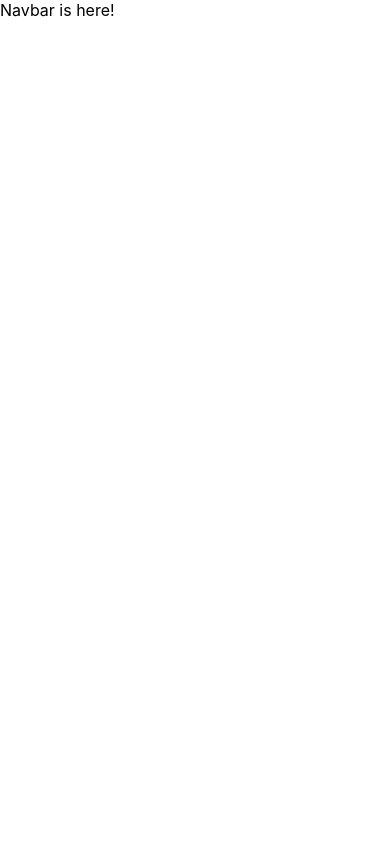
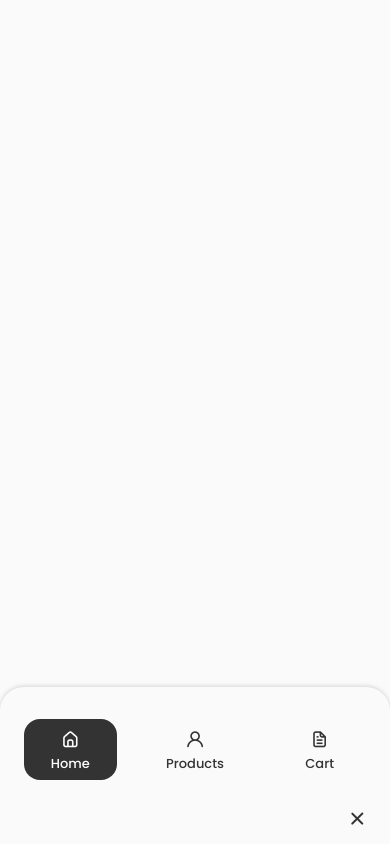
Before and after one commit to aikakyrgyz/Ecommerce-Chocoland-React, a React (Create React App) app: page / in a window 390 px wide. Built offline with nearby package versions, Linux system fonts and the light colour scheme.

Commit message:
Navbar - completed

```diff
--- a/package.json
+++ b/package.json
@@ -3,9 +3,14 @@
   "version": "0.1.0",
   "private": true,
   "dependencies": {
+    "@fortawesome/fontawesome-svg-core": "^6.3.0",
+    "@fortawesome/free-solid-svg-icons": "^6.3.0",
+    "@fortawesome/react-fontawesome": "^0.2.0",
+    "@iconscout/react-unicons": "^1.1.6",
     "@testing-library/jest-dom": "^5.16.5",
     "@testing-library/react": "^13.4.0",
     "@testing-library/user-event": "^13.5.0",
+    "boxicons": "^2.1.4",
     "react": "^18.2.0",
     "react-dom": "^18.2.0",
     "react-router-dom": "^6.8.1",
--- a/src/App.css
+++ b/src/App.css
@@ -1,38 +1,221 @@
-.App {
+/*=============== GOOGLE FONTS ===============*/
+@import url("https://fonts.googleapis.com/css2?family=Poppins:wght@400;500;600&display=swap");
+@import url("https://unpkg.com/boxicons@2.1.4/css/boxicons.min.css");
+
+/*=============== VARIABLES CSS ===============*/
+:root {
+  --header-height: 3rem;
+
+  /*========== Colors ==========*/
+  /*Color mode HSL(hue, saturation, lightness)*/
+  --hue: 0;
+  --sat: 0%;
+  --title-color: hsl(var(--hue), var(--sat), 20%);
+  --title-color-dark: hsl(var(--hue), var(--sat), 0%);
+  --text-color: hsl(var(--hue), var(--sat), 46%);
+  --body-color: hsl(var(--hue), var(--sat), 98%);
+  --container-color: #fff;
+
+  /*========== Font and typography ==========*/
+  --body-font: "Poppins", sans-serif;
+
+  /*.5rem = 8px | 1rem = 16px ...*/
+  --big-font-size: 3.5rem;
+  --h1-font-size: 2.25rem;
+  --h2-font-size: 1.5rem;
+  --h3-font-size: 1.25rem;
+  --normal-font-size: 1rem;
+  --small-font-size: 0.875rem;
+  --smaller-font-size: 0.813rem;
+  --tiny-font-size: 0.625rem;
+
+  /*========== Font weight ==========*/
+  --font-normal: 400;
+  --font-medium: 500;
+  --font-semi-bold: 600;
+
+  /*========== Margenes Bottom ==========*/
+  /*.5rem = 8px | 1rem = 16px ...*/
+  --mb-0-25: 0.25rem;
+  --mb-0-5: 0.5rem;
+  --mb-0-75: 0.75rem;
+  --mb-1: 1rem;
+  --mb-1-5: 1.5rem;
+  --mb-2: 2rem;
+  --mb-2-5: 2.5rem;
+  --mb-3: 3rem;
+
+  /*========== z index ==========*/
+  --z-tooltip: 10;
+  --z-fixed: 100;
+  --z-modal: 1000;
+}
+
+/* Responsive typography */
+@media screen and (max-width: 992px) {
+  :root {
+    --big-font-size: 2.75rem;
+    --h1-font-size: 1.5rem;
+    --h2-font-size: 1.25rem;
+    --h3-font-size: 1rem;
+    --normal-font-size: 0.938rem;
+    --small-font-size: 0.813rem;
+    --smaller-font-size: 0.75rem;
+  }
+}
+
+/*=============== BASE ===============*/
+* {
+  margin: 0;
+  padding: 0;
+  box-sizing: border-box;
+}
+
+html {
+  scroll-behavior: smooth;
+}
+
+body,
+button,
+input,
+textarea {
+  font-family: var(--body-font);
+  font-size: var(--normal-font-size);
+}
+
+body {
+  background-color: var(--body-color);
+  color: var(--text-color);
+}
+
+h1,
+h2,
+h3 {
+  color: var(--title-color);
+  font-weight: var(--font-semi-bold);
+}
+
+ul {
+  list-style: none;
+}
+
+a {
+  text-decoration: none;
+}
+
+button {
+  cursor: pointer;
+  border: none;
+  outline: none;
+}
+
+img {
+  max-width: 100%;
+  height: auto;
+}
+
+/*=============== REUSABLE CSS CLASSES ===============*/
+.section {
+  padding: 6rem 0 2rem;
+}
+
+.section__title {
+  font-size: var(--h1-font-size);
+  color: var(--title-color);
+}
+
+.section__subtitle {
+  display: block;
+  font-size: var(--small-font-size);
+  margin-bottom: 4rem;
+}
+
+.section__title,
+.section__subtitle {
   text-align: center;
 }
 
-.App-logo {
-  height: 40vmin;
-  pointer-events: none;
+/*=============== LAYOUT ===============*/
+.container {
+  max-width: 968px;
+  margin-left: auto;
+  margin-right: auto;
 }
 
-@media (prefers-reduced-motion: no-preference) {
-  .App-logo {
-    animation: App-logo-spin infinite 20s linear;
+.grid {
+  display: grid;
+  gap: 1.5rem;
+}
+
+/*=============== BUTTONS ===============*/
+.button {
+  display: inline-block;
+  background-color: var(--title-color);
+  color: var(--container-color);
+  padding: 1.25rem 2rem;
+  border-radius: 1rem;
+  font-weight: var(--font-medium);
+  border: 2px solid var(--container-color);
+}
+
+.button:hover {
+  background-color: var(--title-color-dark);
+  border: 2px solid var(--title-color-dark);
+}
+
+.button__icon {
+  margin-left: var(--mb-0-5);
+}
+
+.button--flex {
+  display: inline-flex;
+  align-items: center;
+}
+
+/*=============== BREAKPOINTS ===============*/
+/* For large devices */
+@media screen and (max-width: 992px) {
+  .container {
+    margin-left: var(--mb-1-5);
+    margin-right: var(--mb-1-5);
+  }
+
+  .button {
+    padding: 1rem 1.75rem;
+  }
+
+  .button__icon {
+    width: 22px;
+    height: 22px;
   }
 }
 
-.App-header {
-  background-color: #282c34;
-  min-height: 100vh;
-  display: flex;
-  flex-direction: column;
-  align-items: center;
-  justify-content: center;
-  font-size: calc(10px + 2vmin);
-  color: white;
+/* For medium devices */
+@media screen and (max-width: 768px) {
+  body {
+    margin: 0 0 var(--header-height) 0;
+  }
+
+  .section {
+    padding: 2rem 0 4rem;
+  }
+
+  .section__subtitle {
+    margin-bottom: var(--mb-3);
+  }
 }
 
-.App-link {
-  color: #61dafb;
+@media screen and (max-width: 576px) {
 }
 
-@keyframes App-logo-spin {
-  from {
-    transform: rotate(0deg);
+/* For small devices */
+@media screen and (max-width: 350px) {
+  :root {
+    --big-font-size: 2.25rem;
   }
-  to {
-    transform: rotate(360deg);
+
+  .container {
+    margin-left: var(--mb-1);
+    margin-right: var(--mb-1);
   }
 }
--- a/src/components/Navbar/index.css
+++ b/src/components/Navbar/index.css
@@ -0,0 +1,146 @@
+.header {
+    width: 100%;
+    position: fixed;
+    top: 0;
+    left: 0;
+    z-index: var(--z-fixed);
+    background: linear-gradient(to top, transparent, var(--body-color), var(--body-color));
+}
+
+.container {
+    max-width: 968px;
+    margin-left: auto;
+    margin-right: auto;
+}
+
+ul {
+    list-style: none;
+}
+
+.nav {
+    height: calc(var(--header-height) + 1.5rem);
+    display: flex;
+    justify-content: space-between;
+    align-items: center;
+    column-gap: 1rem;
+}
+
+.nav__logo,
+.nav__toggle {
+    color: var(--title-color);
+    font-weight: var(--font-medium);
+}
+
+.nav__list {
+    display: flex;
+    column-gap: 2rem;
+}
+
+.nav__link {
+    display: flex;
+    flex-direction: column;
+    align-items: center;
+    font-size: var(--small-font-size);
+    color: var(--title-color);
+    font-weight: var(--font-medium);
+    transition: .3s;
+    border-radius: 16px;
+    padding: 6px;
+}
+
+.nav__icon,
+.nav__close,
+.nav__toggle {
+    display: none;
+}
+
+.active,
+.nav__link:hover {
+    color: var(--container-color);
+    background-color: var(--title-color);
+}
+
+@media screen and (max-width: 978px){
+    .nav__list {
+        padding-right: 30px;
+    }
+
+    .nav__logo {
+        padding-left: 30px;
+    }
+}
+
+@media screen and (max-width: 768px){
+    .header {
+        top: initial;
+        bottom: 0;
+        background: linear-gradient(to bottom, transparent, var(--body-color), var(--body-color));
+    }
+
+    .nav {
+        height: var(--header-height);
+    }
+
+    .nav__menu {
+        position: fixed;
+        bottom: -100%;
+        left: 0;
+        width: 100%;
+        background-color: var(--body-color);
+        padding: 2rem 1.5rem 4rem;
+        box-shadow: 0 -1px 4px rgba(0, 0, 0, 0.15);
+        border-radius: 1.5rem 1.5rem 0 0;
+        transition: .3s;
+    }
+
+    .show-menu {
+        bottom: 0;
+    }
+
+    .nav__list {
+        display: grid;
+        grid-template-columns: repeat(3, 1fr);
+        gap: 2rem;
+        padding-right: 0px;
+    }
+
+    .nav__icon {
+        font-size: 1.2rem;
+    }
+
+    .nav__close {
+        position: absolute;
+        right: 1.3rem;
+        bottom: 0.5rem;
+        font-size: 1.5rem;
+        cursor: pointer;
+        color: var(--title-color);
+    }
+
+    .nav__close:hover{
+        color: var(--title-color-dark);
+    }
+
+    .nav__toggle {
+        font-size: 1.1rem;
+        cursor: pointer;
+        padding-right: 1.5rem;
+        padding-bottom: 0.4rem;
+    }
+
+    .nav__icon,
+    .nav__close,
+    .nav__toggle {
+        display: block;
+    }
+}
+
+@media screen and (max-width: 350px){
+    .nav__menu {
+        padding: 2rem 0.25rem 4rem;
+    }
+
+    .nav__list {
+        column-gap: 0;
+    }
+}
--- a/src/components/Navbar/index.js
+++ b/src/components/Navbar/index.js
@@ -1,9 +1,48 @@
+import { NavLink } from "react-router-dom";
+import React, {useState} from 'react';
 import "./index.css"
 
 
 const Navbar = () => {
+    const[Toggle, setToggle] = useState(true);
+
     return <>
-        Navbar is here!
+    <header className='header'>
+        <nav className='nav container'>
+            <NavLink exact='True' className={isActive =>
+                "nav__logo" + (!isActive ? " unselected" : "")
+                } to='/'>Chocoland</NavLink>
+
+            <div className={Toggle ? "nav__menu show-menu" : "nav__menu"}>
+                <ul className='nav__list'>
+                    <li className='nav__item'>
+                        <NavLink exact='True' className='nav__link' activeclassname='selected' to='/'>
+                            <i className='uil uil-estate nav__icon'></i>
+                            Home
+                        </NavLink>
+                    </li>
+                    <li className='nav__item'>
+                        <NavLink exact='True' className='nav__link' activeclassname='selected' to='/Products'>
+                            <i className='uil uil-user nav__icon'></i>
+                            Products
+                        </NavLink>
+                    </li>
+                    <li className='nav__item'>
+                        <NavLink exact='True' className='nav__link' activeclassname='selected' to='/Cart'>
+                            <i className='uil uil-file-alt nav__icon'></i>
+                            Cart
+                        </NavLink>
+                    </li>
+                </ul>
+
+                <i className='uil uil-times nav__close' onClick={() => setToggle(!Toggle)}></i>
+            </div>
+
+            <div className='nav__toggle' onClick={() => setToggle(!Toggle)}>
+                <i className='uil uil-apps'></i>
+            </div>
+        </nav>
+    </header>
     </>
 }
 
--- a/src/index.css
+++ b/src/index.css
@@ -1,13 +1,2 @@
-body {
-  margin: 0;
-  font-family: -apple-system, BlinkMacSystemFont, 'Segoe UI', 'Roboto', 'Oxygen',
-    'Ubuntu', 'Cantarell', 'Fira Sans', 'Droid Sans', 'Helvetica Neue',
-    sans-serif;
-  -webkit-font-smoothing: antialiased;
-  -moz-osx-font-smoothing: grayscale;
-}
-
-code {
-  font-family: source-code-pro, Menlo, Monaco, Consolas, 'Courier New',
-    monospace;
-}
+@import url('https://fonts.googleapis.com/css2?family=Poppins&display=swap');
+@import url('https://unicons.iconscout.com/release/v4.0.0/css/line.css');
```
Also changed, not shown: 1 other file (tests, documents, lock files or other folders).
